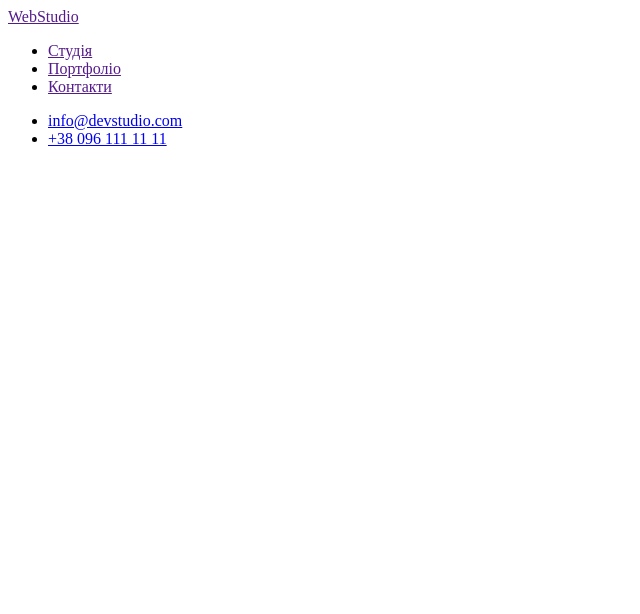
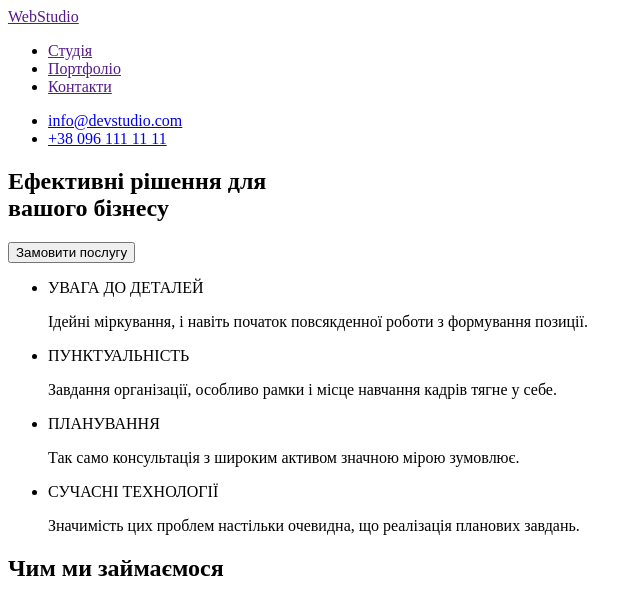
Before and after one commit to Serhii-Pradid/goit-markup-hw-01, a plain HTML site: page index.html in a window 1280 px wide. Shown: the whole page, without its empty margins (0-640 px from the left). Drawn offline with Linux system fonts and the light colour scheme.

Commit message:
добавлена секция Особенности

```diff
--- a/index.html
+++ b/index.html
@@ -7,6 +7,7 @@
     <title>WebStudio</title>
 </head>
 <body>
+<!--Шапка-->
     <header>
         <nav>
         <a href="">WebStudio</a>
@@ -21,5 +22,35 @@
             <li><a href="tell:+380961111111">+38 096 111 11 11</a></li>
         </ul>
     </header>
+<!--Заказ услуги-->
+    <div>
+        <section>
+        <h1>Ефективні рішення для <br /> вашого бізнесу</h1>
+        <button type="button">Замовити послугу</button>
+        </section>
+    </div>
+<!--Основной контент-->
+    <main>
+<!--Особливості-->
+        <section>
+            <ul>
+                <li>УВАГА ДО ДЕТАЛЕЙ</li>
+                <p>Ідейні міркування, і навіть початок повсякденної роботи з формування позиції.</p>
+
+                <li>ПУНКТУАЛЬНІСТЬ</li>
+                <p>Завдання організації, особливо рамки і місце навчання кадрів тягне у себе.</p>
+
+                <li>ПЛАНУВАННЯ</li>
+                <p>Так само консультація з широким активом значною мірою зумовлює.</p>
+
+                <li>СУЧАСНІ ТЕХНОЛОГІЇ</li>
+                <p>Значимість цих проблем настільки очевидна, що реалізація планових завдань.</p>
+            </ul>
+        </section>
+<!--Хто ми-->
+<section>
+    <h2>Чим ми займаємося</h2>
+</section>
+    </main>
 </body>
 </html>
```
